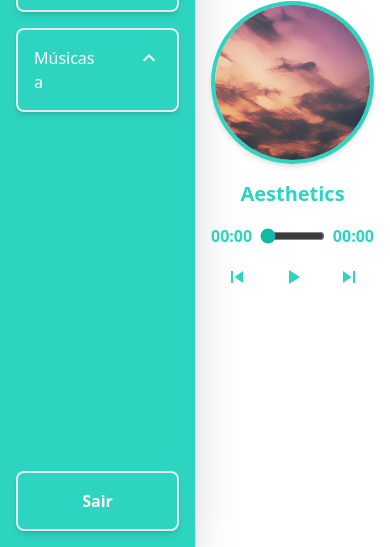
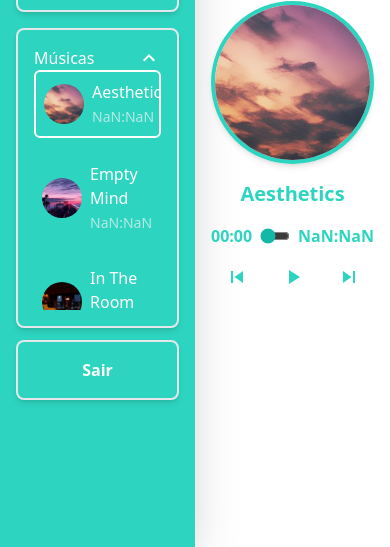
Before and after one commit to JoaoBianco/music-player, a Next.js app: page /app in a window 390 px wide. Both pictures are taken after a click on the element "Músicas". Shown: the part 297-844 px from the top of the page. Built offline with nearby package versions, Linux system fonts and the light colour scheme.

Commit message:
Add musics to navbar

```diff
--- a/components/MusicPlayer.tsx
+++ b/components/MusicPlayer.tsx
@@ -21,6 +21,7 @@ const MusicPlayer: React.FC<MusicPlayerProps> = ({
 }) => {
   const [isPlaying, setIsPlaying] = useState(false);
   const [duracaoMusica, setDuracaoMusica] = useState(0);
+  const [duracaoTotal, setDuracaoTotal] = useState<string | undefined>("00:00");
   const audioRef = useRef<HTMLAudioElement>(null);
   const [volume, setVolume] = useState(0.5);
 
@@ -132,6 +133,12 @@ const MusicPlayer: React.FC<MusicPlayerProps> = ({
   }
 
   useEffect(() => {
+    setTimeout(() => {
+      setDuracaoTotal(
+        segundosParaMinESegundos(audioRef.current?.duration, false)
+      );
+    }, 200);
+
     const intervalo = setInterval(() => {
       segundosParaMinESegundos(audioRef.current!.currentTime, true);
       setDuracaoMusica(audioRef.current!.currentTime);
@@ -139,6 +146,12 @@ const MusicPlayer: React.FC<MusicPlayerProps> = ({
 
     return () => clearInterval(intervalo);
   }, []);
+
+  useEffect(() => {
+    setTimeout(() => {
+      audioRef.current?.play();
+    }, 200);
+  }, [musicaId]);
 
   return (
     <div className="flex pl-4 pr-4 justify-center items-center w-full text-center">
@@ -165,7 +178,11 @@ const MusicPlayer: React.FC<MusicPlayerProps> = ({
           src={musics[musicaId].image}
           alt=""
         />
-        <audio ref={audioRef} src={musics[musicaId].url}></audio>
+        <audio
+          onPlay={() => setIsPlaying(true)}
+          ref={audioRef}
+          src={musics[musicaId].url}
+        ></audio>
         <div className="flex flex-col gap-4 text-teal-400 font-semibold items-center">
           <p className="text-xl font-bold">{musics[musicaId].nome}</p>
           <div className="w-full max-w-[500px] flex gap-2">
@@ -181,8 +198,7 @@ const MusicPlayer: React.FC<MusicPlayerProps> = ({
               value={duracaoMusica}
               onChange={(e) => mudarDuracaoMusica(e)}
             />
-            {segundosParaMinESegundos(audioRef.current?.duration, false) ||
-              "00:00"}
+            {duracaoTotal}
           </div>
           <div className="flex gap-8">
             <button className="hover:scale-110 transition-all">
--- a/components/NavBar.tsx
+++ b/components/NavBar.tsx
@@ -14,6 +14,7 @@ import { useRouter } from "next/router";
 import DarkModeIcon from "@mui/icons-material/DarkMode";
 import LightModeIcon from "@mui/icons-material/LightMode";
 import { useTheme } from "next-themes";
+import NavBarMusicItem from "./NavBarMusicItem";
 
 type NavBarProps = {
   duracaoMusicaFormatada: string;
@@ -106,22 +107,20 @@ const NavBar: React.FC<NavBarProps> = ({ duracaoMusicaFormatada }) => {
         </p>
         <AnimatePresence>
           {isExpanded && (
-            <motion.div exit={{ opacity: 0 }}>
-              <motion.p
-                initial={{ x: "-100" }}
-                animate={{ x: 0 }}
-                exit={{ x: "-100" }}
-                transition={{ delay: 0.1 }}
-              >
-                a
-              </motion.p>
+            <motion.div
+              className="flex flex-col gap-4 overflow-y-auto max-h-60 lg:max-h-[80vh] "
+              exit={{ opacity: 0 }}
+            >
+              {musics.map((music, index) => (
+                <NavBarMusicItem key={index} music={music} />
+              ))}
             </motion.div>
           )}
         </AnimatePresence>
       </div>
       <div
         onClick={() => router.push("/auth")}
-        className="mt-auto w-full shadow-md border-2 rounded-lg text-center hover:bg-teal-600 transition"
+        className="lg:mt-auto mt-3 w-full shadow-md border-2 rounded-lg text-center hover:bg-teal-600 transition"
       >
         <p className="font-bold cursor-pointer  p-4">Sair </p>
       </div>
--- /dev/null
+++ b/components/NavBarMusicItem.tsx
@@ -0,0 +1,65 @@
+import React, { useContext, useEffect, useRef, useState } from "react";
+import { motion } from "framer-motion";
+import { MusicaId, MudarMusicaId, MenuExpandido } from "@/pages/_app";
+
+type NavBarMusicItemProps = {
+  music: {
+    id: number;
+    nome: string;
+    url: string;
+    image: string;
+  };
+};
+
+const NavBarMusicItem: React.FC<NavBarMusicItemProps> = ({ music }) => {
+  const musicaId = useContext(MusicaId);
+  const mudarMusicaId = useContext(MudarMusicaId);
+  const audioRef = useRef<HTMLAudioElement>(null);
+  const [duracaoFormatada, setDuracaoFormatada] = useState("00:00");
+  const menuExpandido = useContext(MenuExpandido);
+
+  function segundosParaMinESegundos(segundos: number = 0) {
+    segundos = Math.floor(segundos);
+    if (segundos < 60) {
+      setDuracaoFormatada(`00:${segundos < 10 ? "0" + segundos : segundos}`);
+    }
+    let minutes: number | string = Math.floor(segundos / 60);
+    let extraSeconds: number | string = segundos % 60;
+    minutes = minutes < 10 ? "0" + minutes : minutes;
+    extraSeconds = extraSeconds < 10 ? "0" + extraSeconds : extraSeconds;
+    setDuracaoFormatada(`${minutes}:${extraSeconds}`);
+  }
+
+  useEffect(() => {
+    setTimeout(() => {
+      segundosParaMinESegundos(audioRef.current?.duration);
+    }, 1000);
+    console.clear();
+  }, []);
+
+  return (
+    <motion.div
+      initial={{ x: "-500" }}
+      animate={{ x: 0 }}
+      exit={{ x: "-500" }}
+      transition={{ delay: 0.1 }}
+      className={`flex ${
+        menuExpandido ? "" : "flex-col"
+      } cursor-pointer p-2 items-center gap-2 hover:outline-1 hover:-outline-offset-2 hover:outline-white hover:outline hover:rounded-md ${
+        music.id === musicaId ? "border-2 border-white rounded-md" : ""
+      }`}
+      onClick={() => mudarMusicaId(music.id)}
+    >
+      <img className="w-10 h-10 rounded-full" src={music.image} />
+      <div>
+        <p className="overflow-auto">{music.nome}</p>
+        <audio src={music.url} ref={audioRef}></audio>
+        <span className="text-sm text-gray-100 opacity-70">
+          {duracaoFormatada}
+        </span>
+      </div>
+    </motion.div>
+  );
+};
+
+export default NavBarMusicItem;
--- a/pages/_app.tsx
+++ b/pages/_app.tsx
@@ -39,7 +39,7 @@ export default function App({ Component, pageProps }: AppProps) {
           <MudarNomeUsuario.Provider value={mudarNomeUsuario}>
             <MenuExpandido.Provider value={menuExpandido}>
               <MudarMenuExpandido.Provider value={mudarMenuExpandido}>
-                <ThemeProvider attribute="class" enableSystem={true}>
+                <ThemeProvider attribute="class" enableSystem={false}>
                   <MusicaId.Provider value={musicaId}>
                     <MudarMusicaId.Provider value={mudarMusicaId}>
                       <Component {...pageProps} />
```
